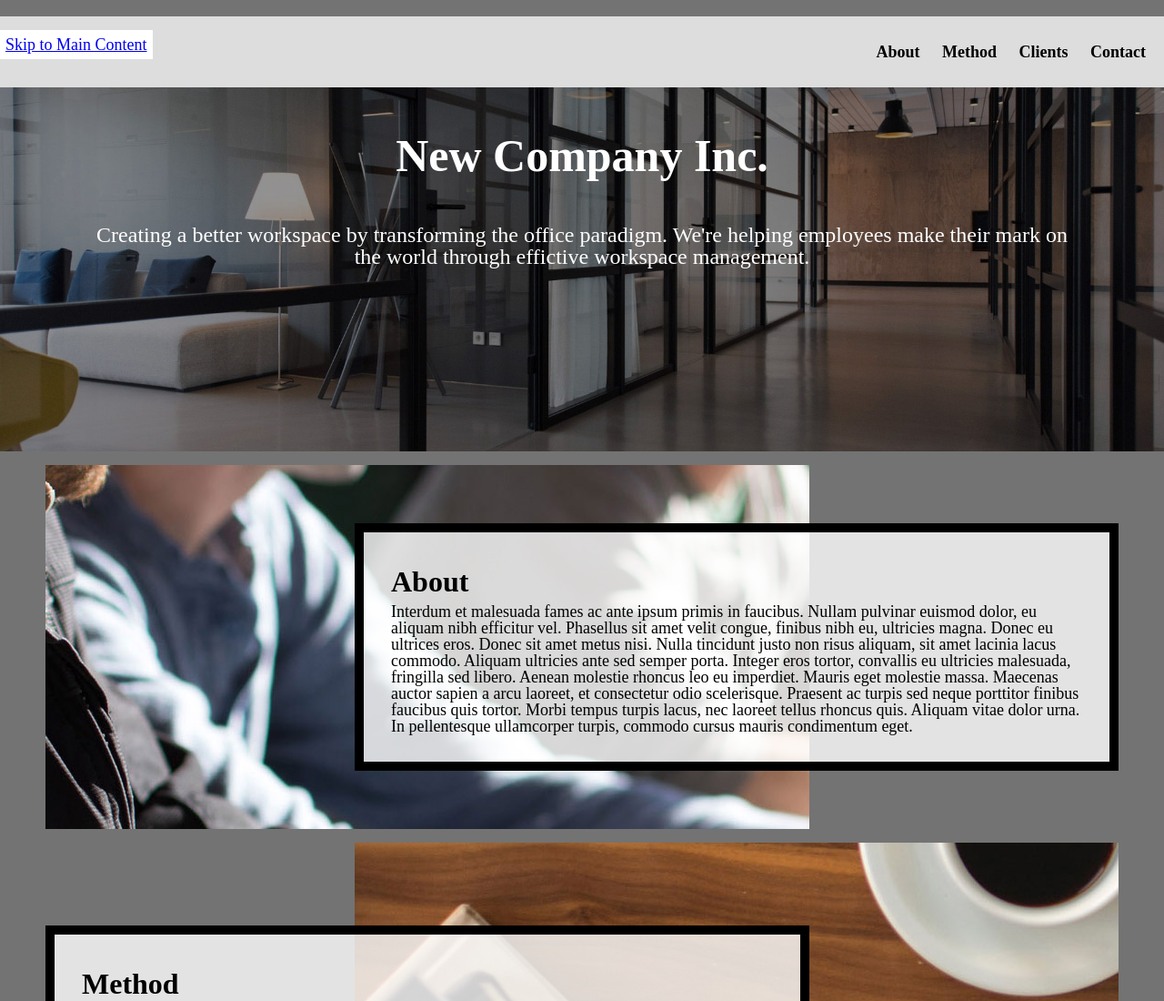
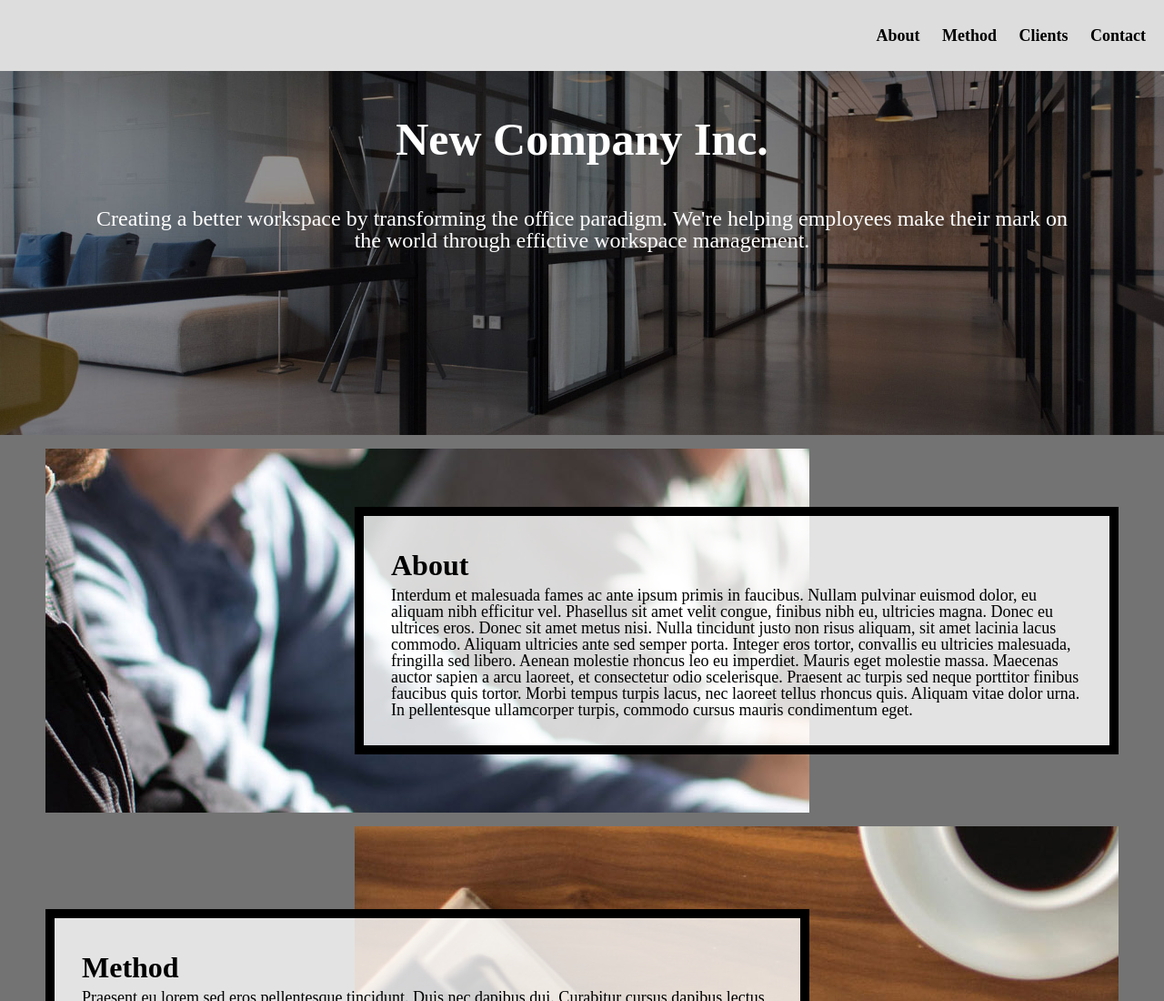
Before and after one commit to EEcanow/339homework4, a plain HTML site: page index.html in a window 1280 px wide. Shown: the top 1100 px of the page at 91% size. Drawn offline with Linux system fonts and the light colour scheme.

Commit message:
Update style.css

```diff
--- a/css/style.css
+++ b/css/style.css
@@ -49,8 +49,8 @@ nav a:hover{
   -webkit-transition: top 1s ease-out;
   transition: top 1s ease-out;
   z-index: 1;
-  position: relative;
-  top: 40px;
+  position: absolute;
+  top: -40px;
 
 }
 
```
